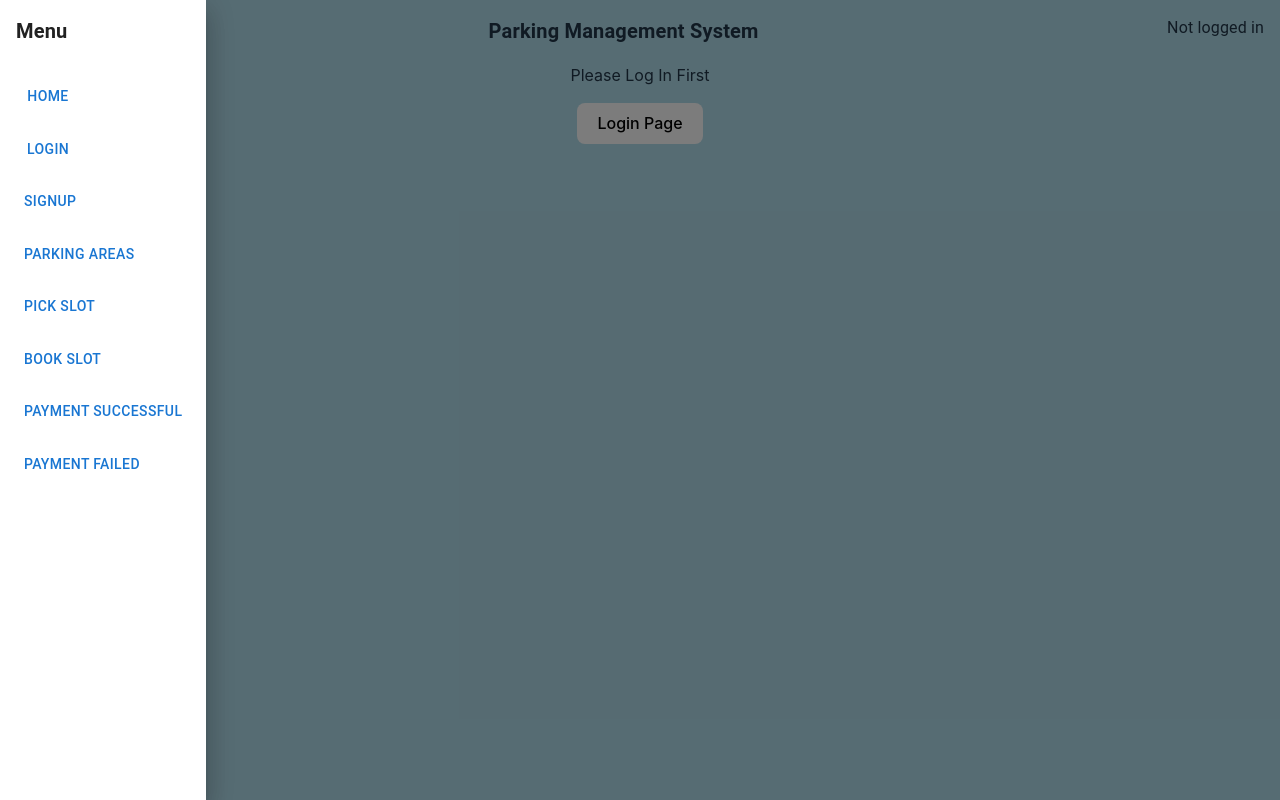
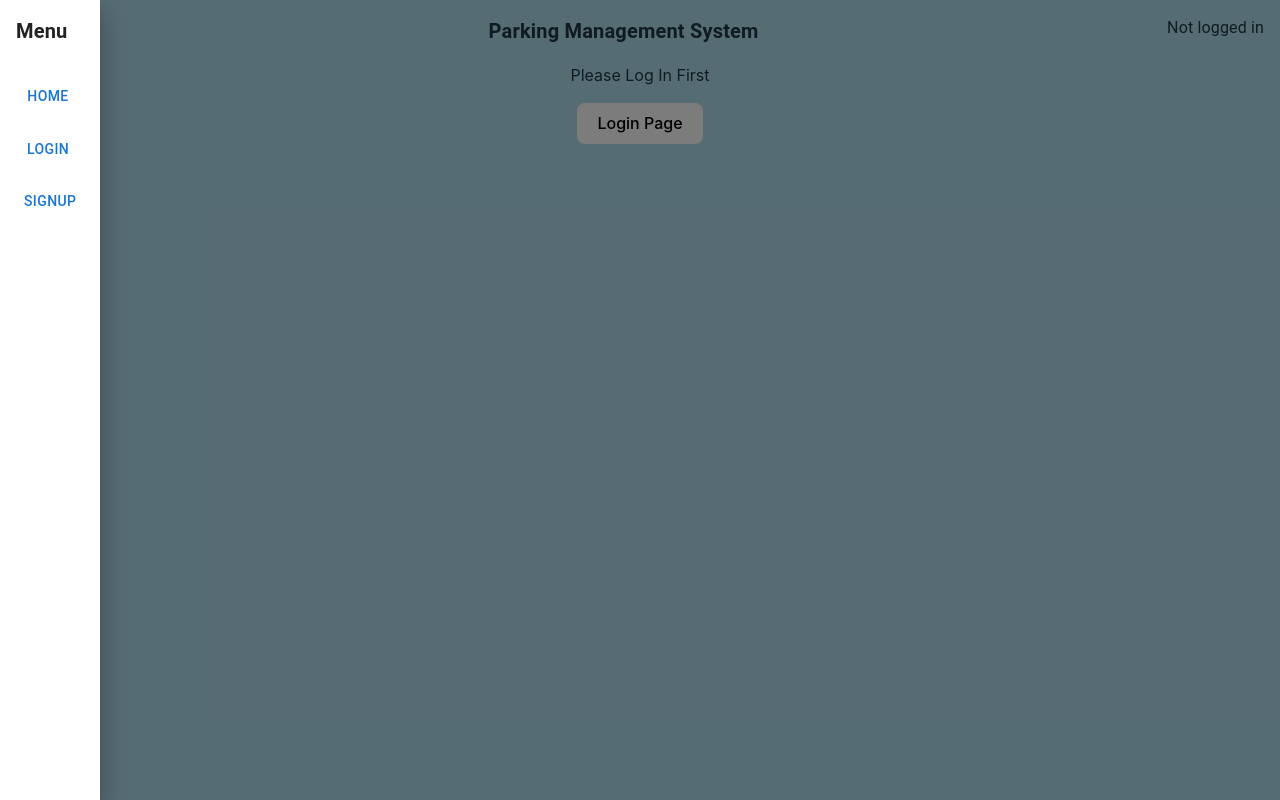
Before and after one commit to mujahidali88094/Parking-System-MERN, a React (Vite) app in the folder PMS-frontend/: page /parkingAreas in a window 1280 px wide. Both pictures are taken after a click on the button "MENU". Built offline with nearby package versions, Linux system fonts and the light colour scheme.

Commit message:
hid navbar links

```diff
--- a/PMS-frontend/src/App.jsx
+++ b/PMS-frontend/src/App.jsx
@@ -42,11 +42,13 @@ function App() {
           <List>
             {
               pages.map((page) => (
-                <ListItem key={page.path} style={{ cursor: 'pointer'}} >
-                  <Button
-                    onClick={()=>{setDrawerOpen(false); navigate(page.path);}}
-                  >{page.name}</Button>
-                </ListItem>
+                page.hiddenTo.includes(loginState.user.role || 'guest')
+                  ? null
+                  : (<ListItem key={page.path} style={{ cursor: 'pointer'}} >
+                    <Button
+                      onClick={()=>{setDrawerOpen(false); navigate(page.path);}}
+                    >{page.name}</Button>
+                  </ListItem>)
               ))
             }
           </List>
--- a/PMS-frontend/src/common/pages.jsx
+++ b/PMS-frontend/src/common/pages.jsx
@@ -2,14 +2,14 @@ import { Home, Login, Signup, ParkingAreas, PickSlot, BookSlot, PaymentSuccessfu
 import RequireLogin from "../components/RequireLogin";
 
 const pages = [
-  { name: "Home", path: "/", element: <Home />},
-  { name: "Login", path: "/login", element: <Login /> },
-  { name: "Signup", path: "/signup", element: <Signup /> },
-  { name: "Parking Areas", path: "/parkingAreas", element: <RequireLogin><ParkingAreas /></RequireLogin> },
-  { name: "Pick Slot", path: "/pickSlot", element: <RequireLogin role='user'><PickSlot /></RequireLogin> },
-  { name: "Book Slot", path: "/bookSlot", element: <RequireLogin role='user'><BookSlot /></RequireLogin> },
-  { name: "Payment Successful", path: "/paymentSuccessful", element: <PaymentSuccessful /> },
-  { name: "Payment Failed", path: "/paymentFailed", element: <h3>Payment Failed</h3> },
+  { name: "Home", path: "/", element: <Home />, hiddenTo: []},
+  { name: "Login", path: "/login", element: <Login />, hiddenTo: [] },
+  { name: "Signup", path: "/signup", element: <Signup />, hiddenTo: [] },
+  { name: "Parking Areas", path: "/parkingAreas", element: <RequireLogin><ParkingAreas /></RequireLogin>, hiddenTo: ['guest']},
+  { name: "Pick Slot", path: "/pickSlot", element: <RequireLogin role='user'><PickSlot /></RequireLogin>, hiddenTo: ['admin', 'user', 'guest']},
+  { name: "Book Slot", path: "/bookSlot", element: <RequireLogin role='user'><BookSlot /></RequireLogin>, hiddenTo: ['admin', 'user', 'guest']},
+  { name: "Payment Successful", path: "/paymentSuccessful", element: <PaymentSuccessful />, hiddenTo: ['admin', 'user', 'guest'] },
+  { name: "Payment Failed", path: "/paymentFailed", element: <h3>Payment Failed</h3>, hiddenTo: ['admin', 'user', 'guest'] },
 ];
 
 export default pages;
```
